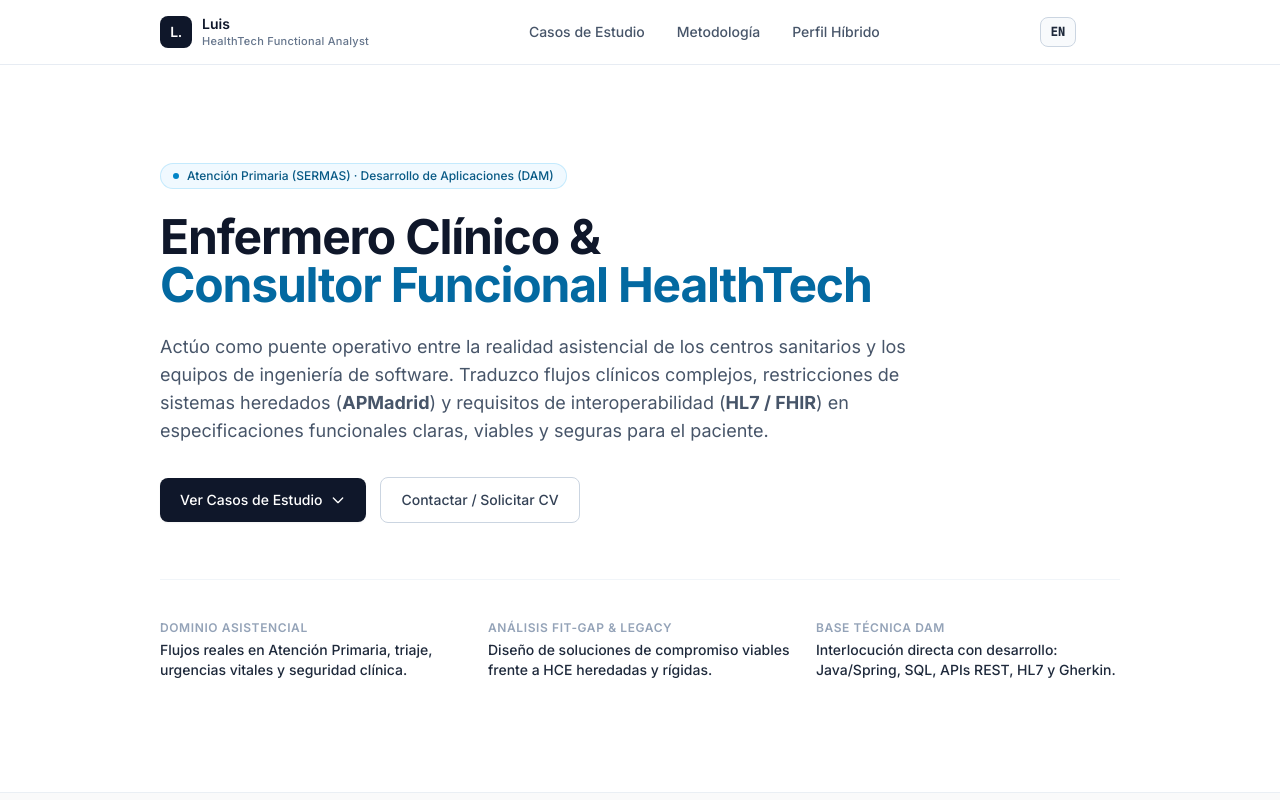
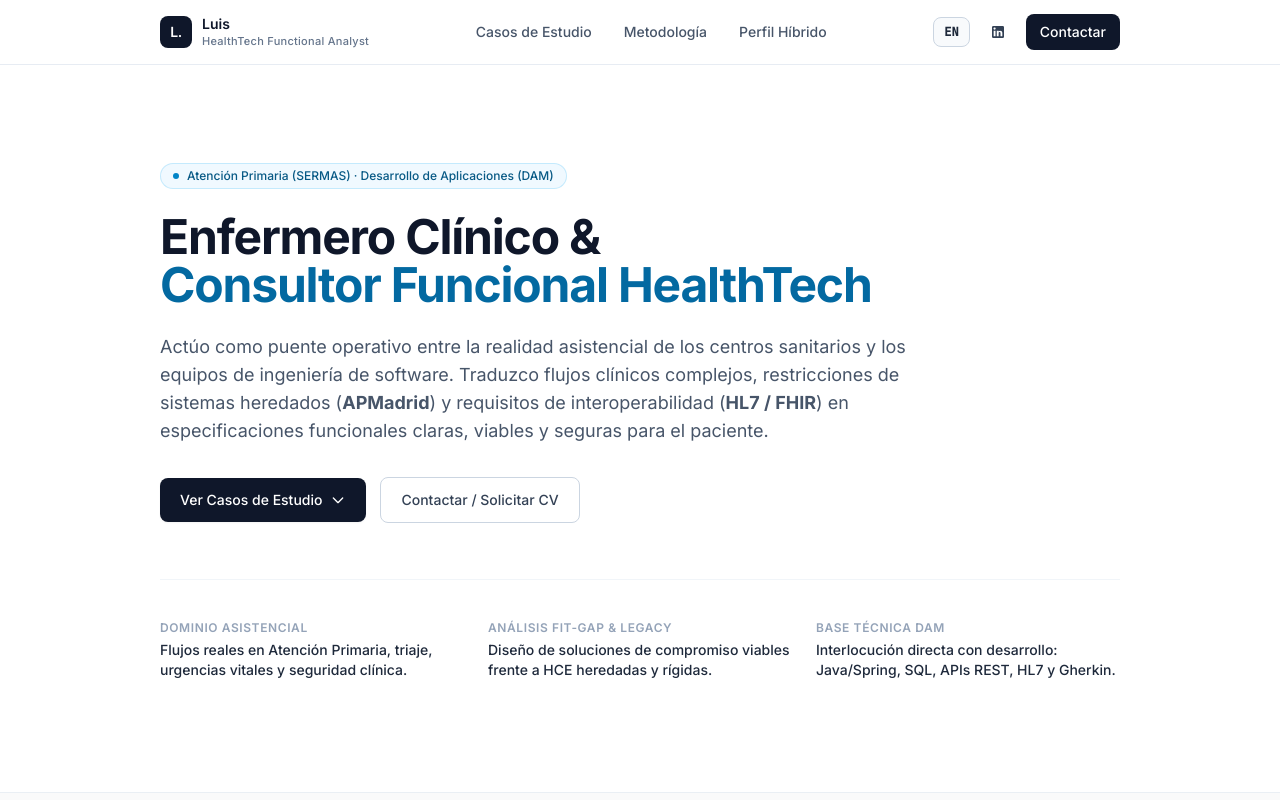
Before and after one commit to LuisenLou/healthtech-portfolio, a plain HTML site: page index.html in a window 1280 px wide. Shown: the top 800 px of the page. Drawn offline with nearby package versions, Linux system fonts and the light colour scheme.

Commit message:
Change LinkedIn link color and style
Updated LinkedIn link styling and adjusted text color.

```diff
--- a/index.html
+++ b/index.html
@@ -80,13 +80,14 @@
                 <a href="#perfil" data-i18n="nav_profile" class="hover:text-slate-900 transition-colors">Perfil Híbrido</a>
             </nav>
 
-            <div class="flex items-center gap-2.5 sm:gap-3">
+           <div class="flex items-center gap-2.5 sm:gap-3">
                 <button id="langToggleBtn" onclick="toggleLanguage()" aria-label="Switch language" class="px-2.5 py-1.5 rounded-lg border border-slate-300 bg-slate-50 hover:bg-slate-100 text-slate-800 font-mono text-xs font-semibold transition-colors cursor-pointer">
                     EN
                 </button>
-                <a href="https://www.linkedin.com/in/luis-enrique-zegarra-pretell-752bba191" target="_blank" rel="noopener noreferrer" aria-label="LinkedIn" class="p-2 text-slate-500 hover:text-sky-700 hover:bg-slate-100 rounded-lg transition-colors">
-                    <svg class="w-4 h-4 fill-current" viewBox="0 0 24 24"><path d="M19 3a2 2 0 0 1 2 2v14a2 2 0 0 1-2 2H5a2 2 0 0 1-2-2V5a2 2 0 0 1 2-2h14m-.5 15.5v-5.3a3.26 3.26 0 0 0-3.26-3.26c-.85 0-1.84.52-2.28 1.3v-1.11h-2.79v8.37h2.79v-4.93c0-.77.62-1.4 1.39-1.4a1.4 1.4 0 0 1 1.4 1.4v4.93h2.75M6.88 8.56a1.68 1.68 0 0 0 1.68-1.68c0-.93-.75-1.69-1.68-1.69a1.69
-
+                <a href="https://www.linkedin.com/in/luis-enrique-zegarra-pretell-752bba191" target="_blank" rel="noopener noreferrer" aria-label="LinkedIn" class="p-2 text-slate-700 hover:text-sky-700 hover:bg-slate-100 rounded-lg transition-colors">
+                    <svg class="w-4 h-4 fill-current" viewBox="0 0 24 24">
+                        <path d="M19 3a2 2 0 0 1 2 2v14a2 2 0 0 1-2 2H5a2 2 0 0 1-2-2V5a2 2 0 0 1 2-2h14m-.5 15.5v-5.3a3.26 3.26 0 0 0-3.26-3.26c-.85 0-1.84.52-2.28 1.3v-1.11h-2.79v8.37h2.79v-4.93c0-.77.62-1.4 1.39-1.4a1.4 1.4 0 0 1 1.4 1.4v4.93h2.75M6.88 8.56a1.68 1.68 0 0 0 1.68-1.68c0-.93-.75-1.69-1.68-1.69a1.69 1.69 0 0 0-1.69 1.69c0 .93.76 1.68 1.69 1.68m1.39 9.94v-8.37H5.5v8.37h2.77z"/>
+                    </svg>
                 </a>
                 <a href="#contacto" data-i18n="nav_contact" class="px-3.5 py-2 rounded-lg bg-slate-900 text-white text-xs sm:text-sm font-medium hover:bg-slate-800 transition-colors">
                     Contactar
```
